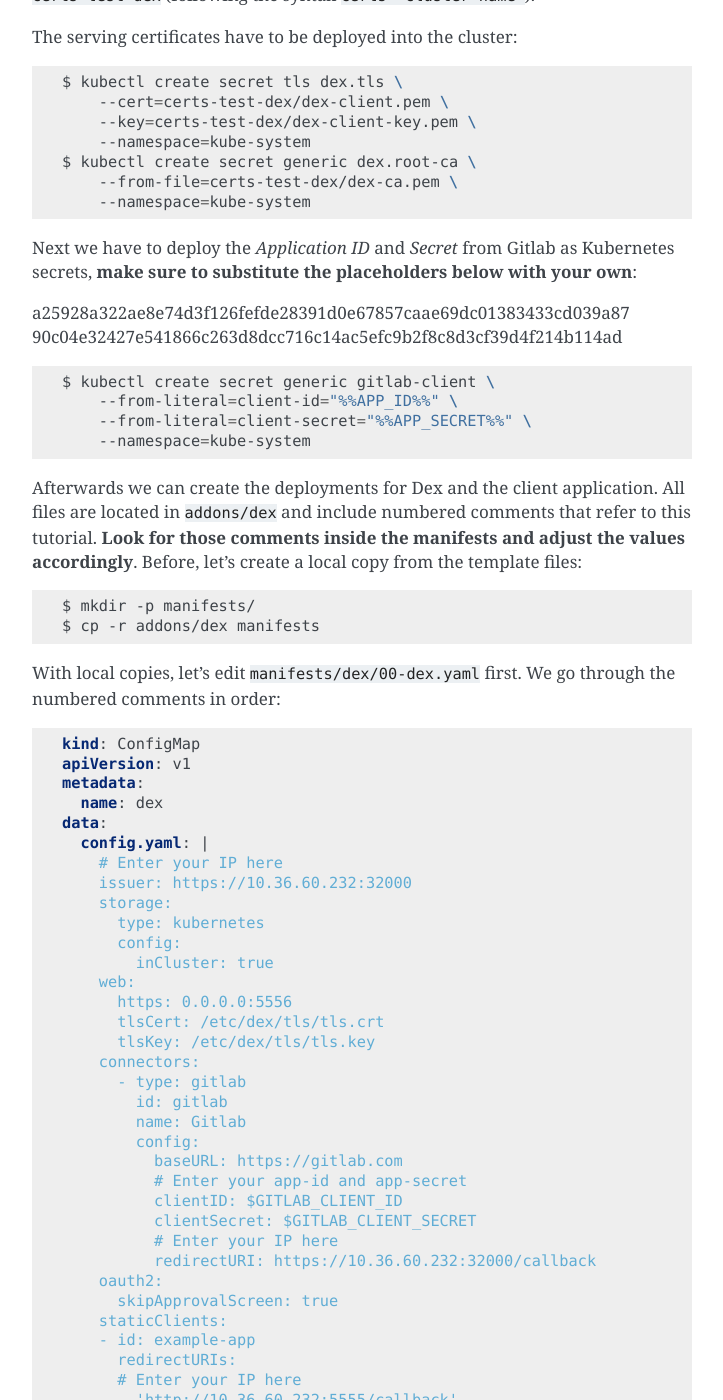
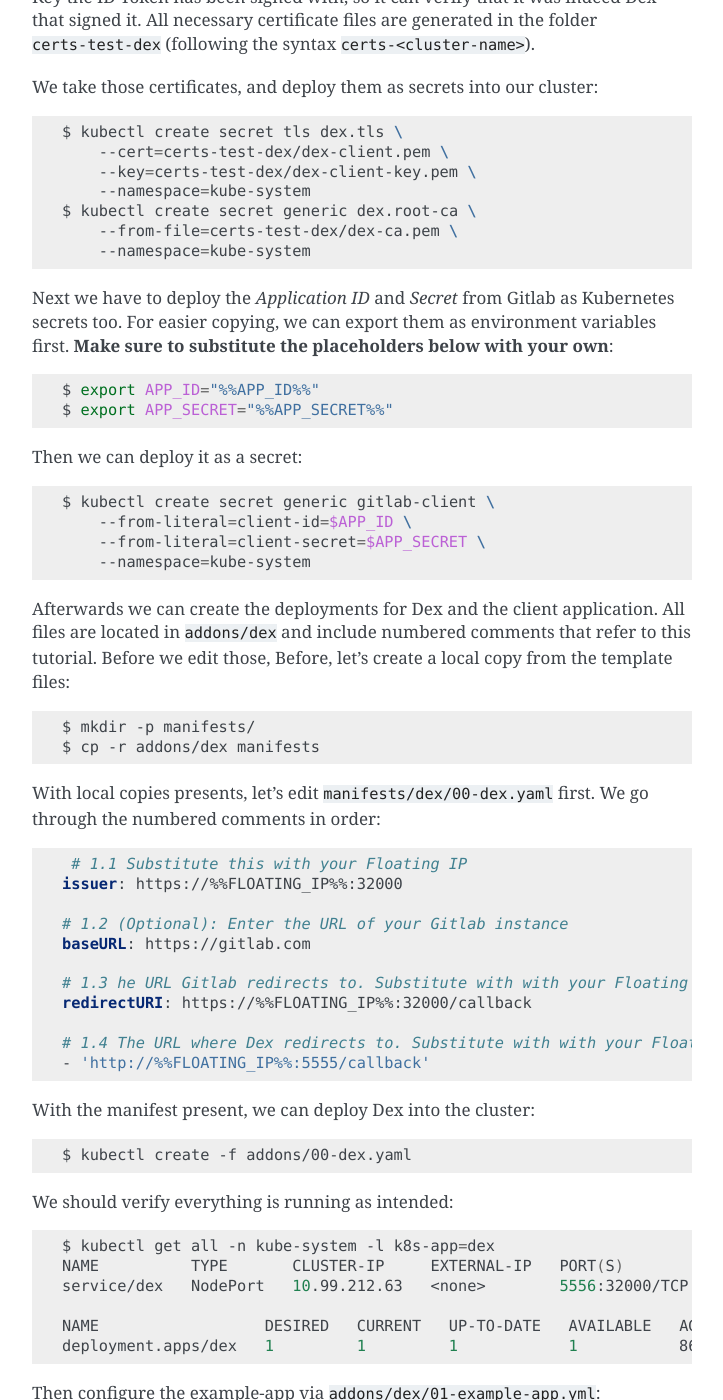
Before and after one commit to noris-network/koris, a Sphinx documentation site: the page built from docs/addons.rst, in a window 1280 px wide and 1400 px high, scrolled down 5052 px. Shown: the whole window, without its empty margins (388-1111 px from the left). Built offline with Sphinx 7.4.7, drawn with Linux system fonts in a browser that asks for light colours; some of the changed text lies outside the part shown.

Commit message:
Corrected some dex docs
[skip-ci]

```diff
--- a/docs/addons.rst
+++ b/docs/addons.rst
@@ -137,16 +137,17 @@ Next create your koris config under the name ``test-dex.yml``:
               listener: 5555
               service: 32555
 
-In order to facilitate the Dex authentication flow, two Deployments will have to be created inside our Kubernetes cluster: one for Dex
-and one for a client application. The ``addons.dex`` block will define the basic configuration that is required in order to prepare
-a cluster to use Dex.
+In order to facilitate the Dex authentication flow, two Deployments will have to be created inside our Kubernetes cluster:
+one for Dex and one for a client application. In the configuration file, the ``addons.dex`` block will define the basic
+configuration that is required in order to prepare a cluster to use Dex.
 
 `Claims <https://en.wikipedia.org/wiki/Claims-based_identity>`_ are specific attributes about
 a user that the identity provider returns to the client application - in this case the Email and Groups the user
 belongs to.
 
 ``addons.dex.ports`` defines the ``listener`` port on which the LoadBalancer on OpenStack listens to, and the
-``service`` port on the Dex Kubernetes Service listens on.
+``service`` port on the Dex Kubernetes Service listens on. The OpenStack LoadBalancer will then forward any traffic that
+comes in on ``%%FLOATING_IP%%:32000`` to ``node_ip:32000``.
 
 The block ``addons.dex.client`` defines information about the client application that requests authentication from Dex. In
 this tutorial, the official `example-app <https://github.com/obitech/dex-example-app>`_ is used, which has to be registered
@@ -172,13 +173,14 @@ Once it's ready, source your kubeconfig:
 
     $ export KUBECONFIG=test-dex-admin.conf
 
-Dex *needs* to run on HTTPS, which requires a valid SSL certificate that is issued on ``%%FLOATING_IP%%``.
-Dex uses this certificate to sign ID Tokens it sends to the client application, which in turn are used by the user in order to
-authenticate against the Kubernetes API Server. The Kubernetes API Server has access to the
-Public Key the ID Token has been signed with, so it can verify that it was indeed Dex that signed it. All necessary
-certificate files are generated in the folder ``certs-test-dex`` (following the syntax ``certs-<cluster-name>``).
+Before we deploy any resources, the SSL infrastructure has to be set up. Dex *needs* to run on HTTPS, which requires
+a valid SSL certificate that is issued on ``%%FLOATING_IP%%``. Dex uses this certificate to sign ID Tokens it sends
+to the client application, which in turn are used by the user in order to authenticate against the Kubernetes API Server.
+The Kubernetes API Server has access to the Public Key the ID Token has been signed with, so it can verify that it was
+indeed Dex that signed it. All necessary certificate files are generated in the folder ``certs-test-dex``
+(following the syntax ``certs-<cluster-name>``).
 
-The serving certificates have to be deployed into the cluster:
+We take those certificates, and deploy them as secrets into our cluster:
 
 .. code:: shell
 
@@ -190,92 +192,66 @@ The serving certificates have to be deployed into the cluster:
         --from-file=certs-test-dex/dex-ca.pem \
         --namespace=kube-system
 
-Next we have to deploy the *Application ID* and *Secret* from Gitlab as Kubernetes secrets, **make sure to substitute
+Next we have to deploy the *Application ID* and *Secret* from Gitlab as Kubernetes secrets too. For easier copying,
+we can export them as environment variables first. **Make sure to substitute
 the placeholders below with your own**:
 
-a25928a322ae8e74d3f126fefde28391d0e67857caae69dc01383433cd039a87
-90c04e32427e541866c263d8dcc716c14ac5efc9b2f8c8d3cf39d4f214b114ad
+.. code:: shell
+
+    $ export APP_ID="%%APP_ID%%"
+    $ export APP_SECRET="%%APP_SECRET%%"
+
+Then we can deploy it as a secret:
 
 .. code:: shell
 
     $ kubectl create secret generic gitlab-client \
-        --from-literal=client-id="%%APP_ID%%" \
-        --from-literal=client-secret="%%APP_SECRET%%" \
+        --from-literal=client-id=$APP_ID \
+        --from-literal=client-secret=$APP_SECRET \
         --namespace=kube-system
 
-Afterwards we can create the deployments for Dex and the client application. All files are located in ``addons/dex`` and include
-numbered comments that refer to this tutorial. **Look for those comments inside the manifests and adjust the values accordingly**.
-Before, let's create a local copy from the template files:
+Afterwards we can create the deployments for Dex and the client application. All files are located in
+``addons/dex`` and include numbered comments that refer to this tutorial. Before we edit those, Before, let's
+create a local copy from the template files:
 
 .. code:: shell
 
     $ mkdir -p manifests/
     $ cp -r addons/dex manifests
 
-With local copies, let's edit ``manifests/dex/00-dex.yaml`` first. We go through the numbered comments in order:
+With local copies presents, let's edit ``manifests/dex/00-dex.yaml`` first. We go through the numbered comments in order:
 
 .. code-block:: yaml
 
-    kind: ConfigMap
-    apiVersion: v1
-    metadata:
-      name: dex
-    data:
-      config.yaml: |
-        # Enter your IP here
-        issuer: https://10.36.60.232:32000
-        storage:
-          type: kubernetes
-          config:
-            inCluster: true
-        web:
-          https: 0.0.0.0:5556
-          tlsCert: /etc/dex/tls/tls.crt
-          tlsKey: /etc/dex/tls/tls.key
-        connectors:
-          - type: gitlab
-            id: gitlab
-            name: Gitlab
-            config:
-              baseURL: https://gitlab.com
-              # Enter your app-id and app-secret
-              clientID: $GITLAB_CLIENT_ID
-              clientSecret: $GITLAB_CLIENT_SECRET
-              # Enter your IP here
-              redirectURI: https://10.36.60.232:32000/callback
-        oauth2:
-          skipApprovalScreen: true
-        staticClients:
-        - id: example-app
-          redirectURIs:
-          # Enter your IP here
-          - 'http://10.36.60.232:5555/callback'
-          name: 'Example App'
-          secret: ZXhhbXBsZS1hcHAtc2VjcmV0
-        enablePasswordDB: true
-    ---
-    apiVersion: v1
-    kind: Service
-    metadata:
-      name: dex
-    spec:
-      type: NodePort
-      ports:
-      - name: dex
-        port: 5556
-        protocol: TCP
-        targetPort: 5556
-        nodePort: 32000
-      selector:
-        app: dex
-    ---
-    # ...
+     # 1.1 Substitute this with your Floating IP
+    issuer: https://%%FLOATING_IP%%:32000
 
-Deploy Dex into the cluster:
+    # 1.2 (Optional): Enter the URL of your Gitlab instance
+    baseURL: https://gitlab.com
+
+    # 1.3 he URL Gitlab redirects to. Substitute with with your Floating IP
+    redirectURI: https://%%FLOATING_IP%%:32000/callback
+
+    # 1.4 The URL where Dex redirects to. Substitute with with your Floating IP
+    - 'http://%%FLOATING_IP%%:5555/callback'
+
+With the manifest present, we can deploy Dex into the cluster:
 
 .. code:: shell
 
     $ kubectl create -f addons/00-dex.yaml
+
+We should verify everything is running as intended:
+
+.. code:: shell
+
+    $ kubectl get all -n kube-system -l k8s-app=dex
+    NAME          TYPE       CLUSTER-IP     EXTERNAL-IP   PORT(S)          AGE
+    service/dex   NodePort   10.99.212.63   <none>        5556:32000/TCP   86s
+
+    NAME                  DESIRED   CURRENT   UP-TO-DATE   AVAILABLE   AGE
+    deployment.apps/dex   1         1         1            1           86s
+
 
 Then configure the example-app via ``addons/dex/01-example-app.yml``:
 
```
Also changed, not shown: 2 other files.
